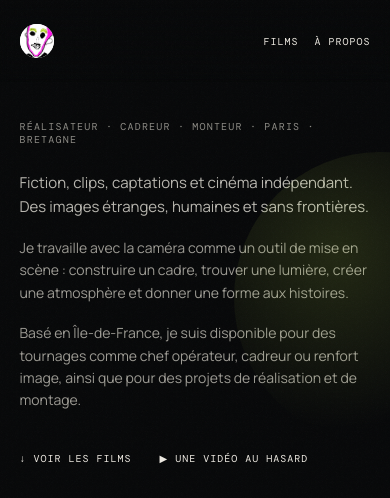
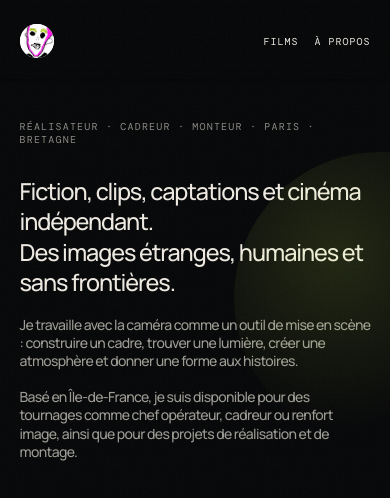
Before and after one commit to cidstrike/Migueldebrito, a plain HTML site: page index.html in a window 390 px wide. Shown: the top 498 px of the page. Drawn offline with nearby package versions, Linux system fonts and the light colour scheme; no server answers.

Commit message:
Enlarge homepage hero introduction

```diff
--- a/style.css
+++ b/style.css
@@ -22,9 +22,8 @@ nav a:hover,footer a:hover{color:var(--acid)}
 /* hero */
 .hero{padding:170px 8vw 56px;display:flex;flex-direction:column;justify-content:center;position:relative;overflow:hidden}
 .kicker,.head{font:10px var(--mono);letter-spacing:.12em;text-transform:uppercase;color:var(--muted)}
-h1{font-size:clamp(50px,7.6vw,116px);line-height:.86;letter-spacing:-.075em;font-weight:600;margin:24px 0;max-width:1150px}
 .hero em,.contact h2 em{font-family:Georgia,serif;font-weight:400}
-.hero p{color:#b9b7b0;line-height:1.6;font-size:15px;margin:25px 0 0}
+.hero p{color:var(--fg);line-height:1.25;font-size:clamp(24px,3.1vw,42px);letter-spacing:-.045em;font-weight:500;max-width:1000px;margin:30px 0 0}
 .hero .hero-text{max-width:620px;margin:18px 0 0;font-size:14px;color:#9d9b94}
 .hero .hero-actions{margin-top:40px}
 .hero-actions{display:flex;gap:28px;flex-wrap:wrap;align-items:center;position:relative;z-index:1}
@@ -116,7 +115,7 @@ body.lock{overflow:hidden}
   .logo span{display:none}
   .hero{padding:120px 5vw 40px}
   .showreel{padding:0 5vw 10px}
-  h1{font-size:15vw}
+  .hero p{font-size:clamp(23px,6vw,32px);line-height:1.3}
   .work,.about,.contact{padding:90px 5vw}
   .work{padding-top:50px}
   .about-grid,.contact-grid{grid-template-columns:1fr;gap:45px}
```
